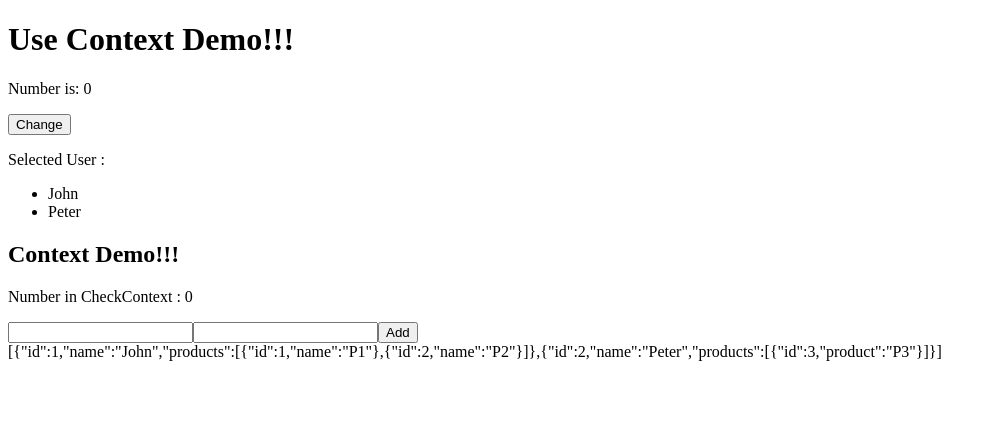
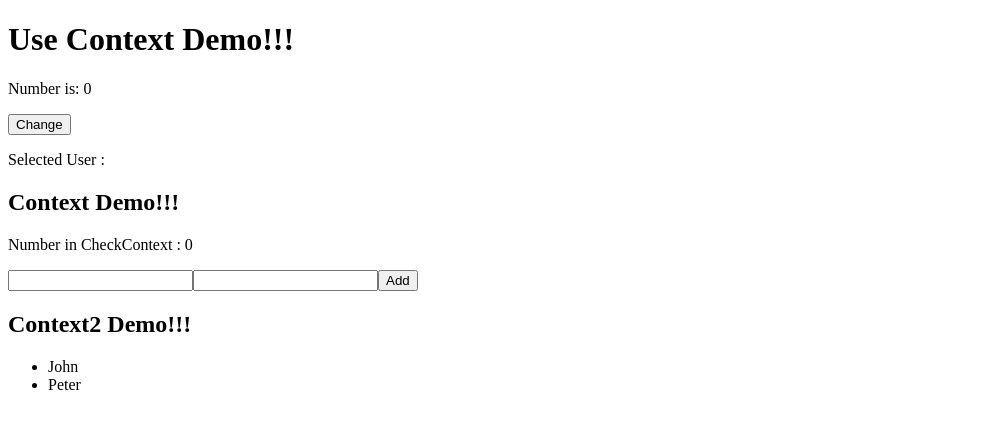
Before and after one commit to abhijeetvc/reacthello, a React (Create React App) app: page / in a window 1280 px wide. Shown: the top 428 px of the page, without its empty margins (0-996 px from the left). Built offline with nearby package versions, Linux system fonts and the light colour scheme.

Commit message:
Use Context example

```diff
--- a/src/UseContextDemo.js
+++ b/src/UseContextDemo.js
@@ -1,132 +1,149 @@
+import React, { createContext, useContext } from "react";
 
-import React, { createContext, useContext } from 'react'
+const MyContext = createContext();
 
-const MyContext=createContext()
+function UseContextDemo() {
+  const [number, setNumber] = React.useState(0);
 
-function UseContextDemo(){
+  const usersList = [
+    {
+      id: 1,
+      name: "John",
+      products: [
+        {
+          id: 1,
+          product: "P1",
+        },
+        {
+          id: 2,
+          product: "P2",
+        },
+      ],
+    },
+    {
+      id: 2,
+      name: "Peter",
+      products: [
+        {
+          id: 3,
+          product: "P3",
+        },
+      ],
+    },
+  ];
 
-    const[number,setNumber]=React.useState(0)
+  const [users, setUsers] = React.useState(usersList);
 
-    const usersList=[
-        {
-          id:1,
-          name:"John",
-          products:[{
-            id:1,
-            name:"P1"
-          },{
-            id:2,
-            name:"P2"
-          }]
-        },{
-            id:2,
-          name:"Peter",
-          products:[{
-            id:3,
-            product:"P3"
-          }]
-        }
-        ]
+  const [selectedUser, setSelectedUser] = React.useState();
 
-    const[users,setUsers]=React.useState(usersList)
+  const changeValue = () => {
+    setNumber(number + 10);
+  };
 
-    const[selectedUser,setSelectedUser]=React.useState()
 
-    const changeValue=()=>{
-        setNumber(number+10)
-    }
 
-    const getUser=(user)=>{
-        console.log(user);
-        setSelectedUser(user)
-    }
-
-    return(
-        <MyContext.Provider value={{number,selectedUser,setSelectedUser,users,setUsers}}>
+  return (
+    <MyContext.Provider
+      value={{ number, selectedUser, setSelectedUser, users, setUsers }}
+    >
       <div>
         <h1>Use Context Demo!!!</h1>
         <p>Number is: {number}</p>
-            <button type='button' onClick={changeValue}>Change</button>
+        <button type="button" onClick={changeValue}>
+          Change
+        </button>
         <p>Selected User : {selectedUser && selectedUser.name}</p>
-            {JSON.stringify(selectedUser)}
+        {/* {JSON.stringify(selectedUser)} */}
         <ul>
-                {
-                    selectedUser && selectedUser.products.map((p)=>(
-                        <li>{p.name}</li>
-                    ))
-                }
+          {selectedUser &&
+            selectedUser.products.map((p) => <li>{p.product}</li>)}
         </ul>
-            <ul>{
-                   users.map((user)=>(
+        {/* <ul>
+          {users.map((user) => (
             <div>
-                        <li><a onClick={()=>getUser(user)}>{user.name}</a></li>
+              <li>
+                <a onClick={() => getUser(user)}>{user.name}</a>
+              </li>
             </div>
-
-                   ))
-                }</ul>
-            <CheckContext/>
-            {/* <CheckContextTwo/> */}
+          ))}
+        </ul> */}
+        <CheckContext />
+        <CheckContextTwo/>
       </div>
     </MyContext.Provider>
-    )
+  );
 }
 
-function CheckContext(){
+function CheckContext() {
+  const { number, selectedUser, setSelectedUser, users, setUsers } =
+    useContext(MyContext);
 
-    const {number,selectedUser,setSelectedUser,users,setUsers}=useContext(MyContext)
+  const productObj = {
+    id: "",
+    product: "",
+  };
 
-    const productObj={
-        id:'',
-        product:''
-    }
+  const [product, setProduct] = React.useState(productObj);
 
-    const[product,setProduct]=React.useState(productObj)
+  const handleChange = (event) => {
+    setProduct({ ...product, [event.target.name]: event.target.value });
+  };
 
-    const handleChange=event=>{
-        setProduct({...product,[event.target.name]:event.target.value})
-    }
-
-    const addProduct=()=>{
-        const tempData=[...users]
+  const addProduct = () => {
+    const tempData = [...users];
     console.log(tempData);
-        let selObj=tempData.findIndex((u)=>u.id===selectedUser.id)
+    let selObj = tempData.findIndex((u) => u.id === selectedUser.id);
     console.log(selObj);
 
-        tempData[selObj].products.push(product)
-        setSelectedUser(tempData[selObj])
+    tempData[selObj].products.push(product);
+    setSelectedUser(tempData[selObj]);
 
-        setUsers(tempData)
+    setUsers(tempData);
+  };
 
-    }
-
-    return(
+  return (
     <div>
       <h2>Context Demo!!!</h2>
       <p>Number in CheckContext : {number}</p>
 
       <form>
-                <input type='number' name="id" onChange={handleChange}/>
-                <input type='text' name="product" onChange={handleChange}/>
-                <button type='button' onClick={addProduct}>Add</button>
+        <input type="number" name="id" onChange={handleChange} />
+        <input type="text" name="product" onChange={handleChange} />
+        <button type="button" onClick={addProduct}>
+          Add
+        </button>
       </form>
-            {
+      {/* {
                 JSON.stringify(users)
+            } */}
+    </div>
+  );
 }
+
+function CheckContextTwo(){
+
+    const { number, selectedUser, setSelectedUser, users, setUsers } =
+    useContext(MyContext);
+
+    const getUser = (user) => {
+        console.log(user);
+        setSelectedUser(user);
+      };
+
+    return(
+        <div>
+            <h2>Context2 Demo!!!</h2>
+            <ul>
+          {users.map((user) => (
+            <div>
+              <li>
+                <a onClick={() => getUser(user)}>{user.name}</a>
+              </li>
+            </div>
+          ))}
+        </ul>
         </div>
     )
 }
 
-// function CheckContextTwo(){
-
-//     const {number,selectedUser,users,setUsers}=useContext(MyContext)
-
-//     return(
-//         <div>
-//             <h2>Context2 Demo!!!</h2>
-//             <p>Number in CheckContext2 : {number}</p>
-//             <p>Selected User Name: {selectedUser && selectedUser.name}</p>
-//         </div>
-//     )
-// }
-
-export default UseContextDemo
+export default UseContextDemo;
```
Lines whose indentation alone changed are shown as unchanged.
